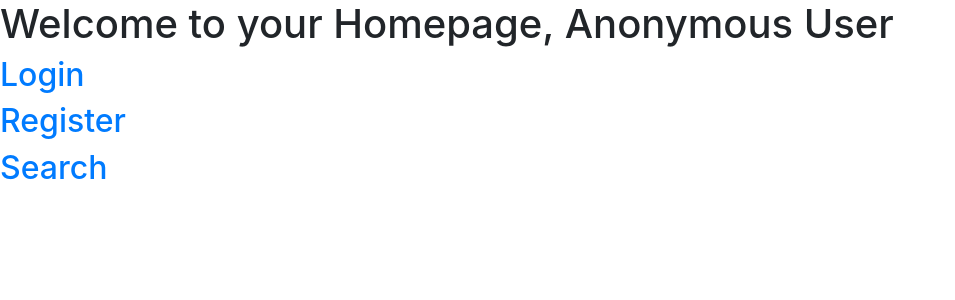
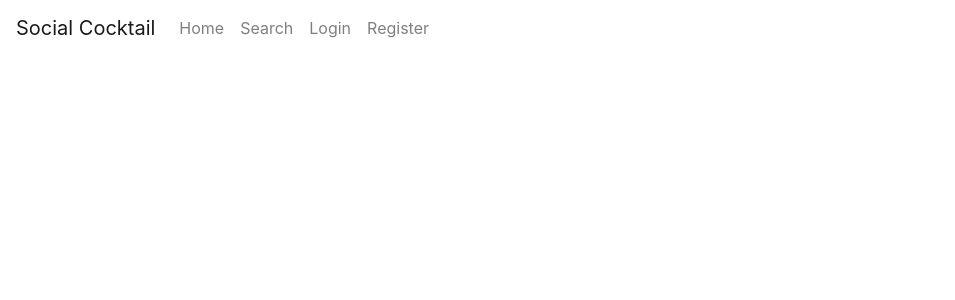
Before and after one commit to Nineluj/SocialCocktail, a React (Create React App) app: page / in a window 1280 px wide. Shown: the top 300 px of the page, without its empty margins (0-955 px from the left). Built offline with nearby package versions, Linux system fonts and the light colour scheme; no server answers.

Commit message:
Added navbar header to home page

```diff
--- a/package.json
+++ b/package.json
@@ -9,9 +9,10 @@
     "react": "^16.8.6",
     "react-bootstrap": "^1.0.0-beta.9",
     "react-dom": "^16.8.6",
+    "react-router": "latest",
+    "react-router-bootstrap": "^0.25.0",
     "react-router-dom": "^5.0.1",
-    "react-scripts": "3.0.1",
-    "react-router": "latest"
+    "react-scripts": "3.0.1"
   },
   "scripts": {
     "start": "echo 'Lets do this bb (╯°□°)╯︵ ┻━┻' && react-scripts start",
--- a/src/App.scss
+++ b/src/App.scss
@@ -30,3 +30,7 @@
     }
   }
 }
+
+.home-header {
+  background-color: aqua;
+}
--- a/src/component/home/Home.js
+++ b/src/component/home/Home.js
@@ -1,6 +1,7 @@
 import React from 'react'
 import UserService from '../../services/UserService'
 import {BrowserRouter as Router, Route, Link} from 'react-router-dom'
+import HomeNavHeader from './HomeNavHeader';
 
 class Home extends React.Component {
     constructor(props) {
@@ -11,27 +12,7 @@ class Home extends React.Component {
     render() {
         return (
             <div>
-                <h1>Welcome to your Homepage, {this.props.user.username !== undefined ? this.props.user.username : 'Anonymous User'}</h1>
-                {this.props.user.id === undefined &&
-                    <div>
-                        <h2><Link to="/login">Login</Link></h2>
-                        <h2><Link to="/register">Register</Link></h2>
-                    </div>
-                }
-
-                {this.props.user.id !== undefined &&
-                <div>
-                    <h2>
-                        <a href='#' onClick={() =>
-                            this.userService.logoutUser()
-                            .then(response => response.status === 200 ? window.location.reload() : alert('Could not log out.'))}>
-                                Logout
-                        </a>
-                    </h2>
-                    <h2><Link to="/profile">Profile</Link></h2>
-                </div>
-            }
-            <h2><Link to="/search">Search</Link></h2>
+                <HomeNavHeader user={this.props.user}/>
             </div>
         )
     }
--- /dev/null
+++ b/src/component/home/HomeNavHeader.js
@@ -0,0 +1,42 @@
+import React from 'react'
+import { Link } from 'react-router-dom'
+import { LinkContainer } from "react-router-bootstrap";
+import { Navbar, Nav, NavItem, Form, FormControl, Button } from 'react-bootstrap'
+import UserService from '../../services/UserService';
+
+let userService = UserService.getInstance()
+
+const HomeNavHeader = ({user}) =>
+    <Navbar>
+        <Navbar.Brand as={Link} to="/" >Social Cocktail</Navbar.Brand>
+        <Navbar.Collapse>
+            <Nav className="mr-auto">
+            <NavItem eventkey={1} href="/">
+                <Nav.Link as={Link} to="/" >Home</Nav.Link>
+            </NavItem>
+            <NavItem eventkey={2} href="/search">
+                <Nav.Link as={Link} to="/search" >Search</Nav.Link>
+            </NavItem>
+            {user.id !== undefined &&
+            <NavItem eventkey={3} href="/profile">
+                <Nav.Link as={Link} to="/profile" >Profile</Nav.Link>
+            </NavItem>}
+            {user.id === undefined &&
+            <NavItem eventkey={4} href="/login">
+                <Nav.Link as={Link} to="/login" >Login</Nav.Link>
+            </NavItem>}
+            {user.id === undefined &&
+            <NavItem eventkey={5} href="/register">
+                <Nav.Link as={Link} to="/register" >Register</Nav.Link>
+            </NavItem>}
+            {user.id !== undefined &&
+            <NavItem eventkey={1} href="/">
+                <Nav.Link as={Link} to="/" onClick={() =>
+                            userService.logoutUser()
+                            .then(response => response.status === 200 ? window.location.reload() : alert('Could not log out.'))} >Logout</Nav.Link>
+            </NavItem>}
+            </Nav>
+        </Navbar.Collapse>
+    </Navbar>
+
+export default HomeNavHeader
```
Also changed, not shown: src/component/home/AnonymousCommentsPanel.js (added), src/component/home/FollowingCommentsPanel.js (added), src/component/home/MyCommentsPanel.js (added), 1 other file (tests, documents, lock files or other folders).
